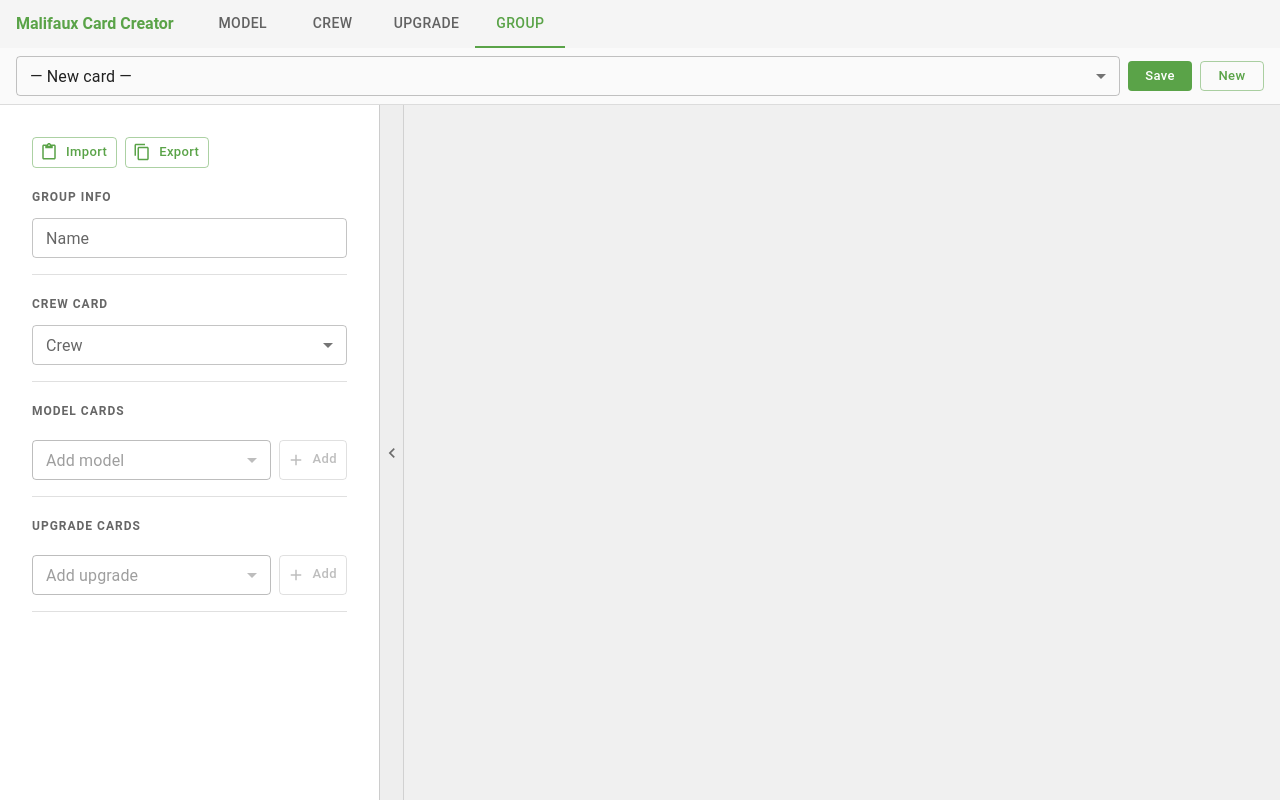
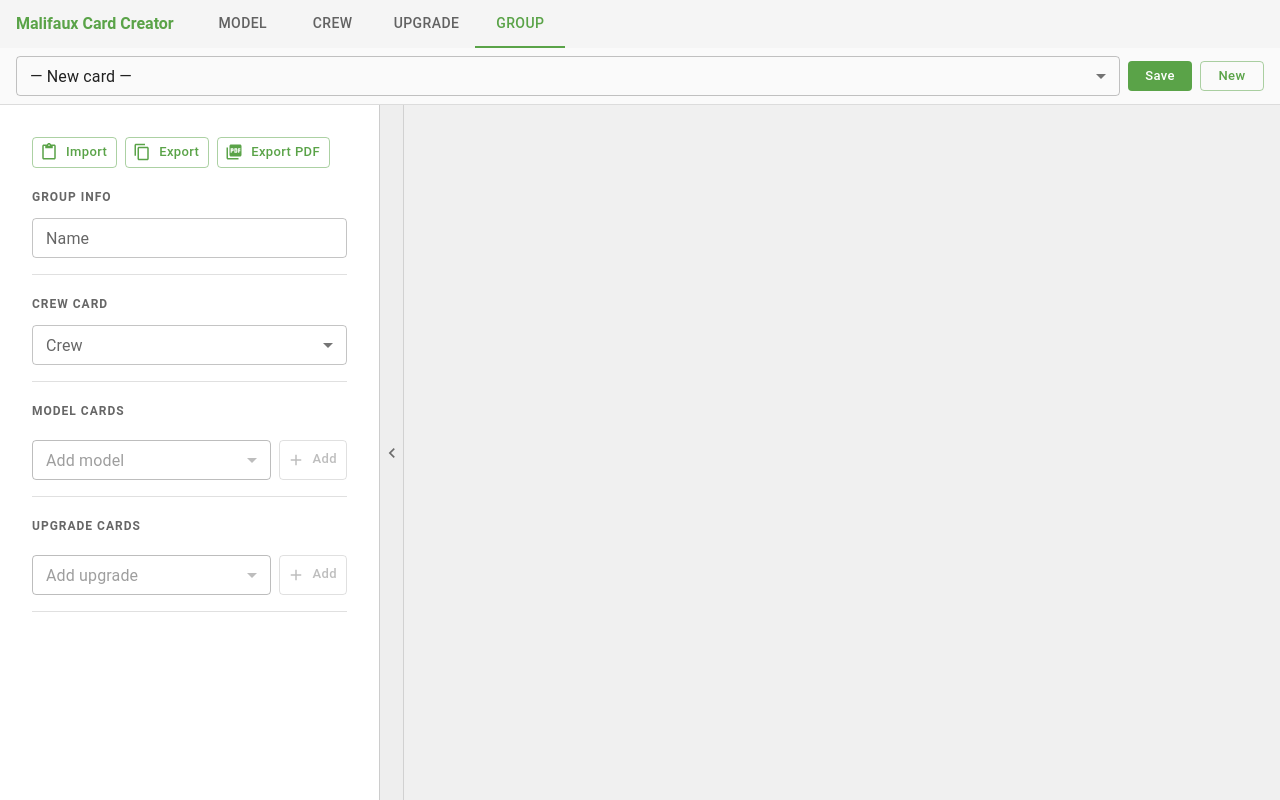
Before and after one commit to BlakeMSteel/malifaux-card-creator, a React (Vite) app: page / in a window 1280 px wide. Both pictures are taken after a click on the tab "GROUP". Built offline with nearby package versions, Linux system fonts and the light colour scheme.

Commit message:
export as pdf

```diff
--- a/package.json
+++ b/package.json
@@ -17,6 +17,8 @@
     "@emotion/styled": "^11.14.1",
     "@mui/icons-material": "^9.0.1",
     "@mui/material": "^9.0.1",
+    "html2canvas": "^1.4.1",
+    "jspdf": "^4.2.1",
     "react": "^19.2.5",
     "react-dom": "^19.2.5",
     "react-icons": "^5.6.0"
--- a/src/GroupCard/Form/GroupCardForm.tsx
+++ b/src/GroupCard/Form/GroupCardForm.tsx
@@ -24,6 +24,7 @@
 import DeleteIcon from "@mui/icons-material/Delete";
 import ContentCopyIcon from "@mui/icons-material/ContentCopy";
 import ContentPasteIcon from "@mui/icons-material/ContentPaste";
+import PictureAsPdfIcon from "@mui/icons-material/PictureAsPdf";
 
 interface Props {
   group: CardGroupData;
@@ -33,6 +34,8 @@
   upgradeCards: SavedUpgradeCardEntry[];
   onExport: () => void;
   onImport: () => void;
+  onExportPdf: () => void;
+  pdfExporting: boolean;
 }
 
 function Section({
@@ -145,13 +148,15 @@
   upgradeCards,
   onExport,
   onImport,
+  onExportPdf,
+  pdfExporting,
 }: Props) {
   const update = (patch: Partial<CardGroupData>) =>
     onChange({ ...group, ...patch });
 
   return (
     <Box component="form" onSubmit={(e) => e.preventDefault()} sx={{ p: 2 }}>
-      <Stack direction="row" spacing={1} sx={{ mb: 2.5 }}>
+      <Stack direction="row" spacing={1} sx={{ mb: 2.5, flexWrap: "wrap" }}>
         <Button
           size="small"
           variant="outlined"
@@ -167,6 +172,15 @@
           onClick={onExport}
         >
           Export
+        </Button>
+        <Button
+          size="small"
+          variant="outlined"
+          startIcon={<PictureAsPdfIcon />}
+          onClick={onExportPdf}
+          disabled={pdfExporting}
+        >
+          {pdfExporting ? "Generating…" : "Export PDF"}
         </Button>
       </Stack>
 
--- a/src/GroupCard/GroupCard.tsx
+++ b/src/GroupCard/GroupCard.tsx
@@ -1,4 +1,4 @@
-import { Fragment } from "react";
+import { Fragment, useRef, useState } from "react";
 import type {
   CardGroupData,
   SavedCardEntry,
@@ -6,6 +6,7 @@
   SavedUpgradeCardEntry,
 } from "../types";
 import CardLayout from "../SharedComponents/CardLayout";
+import { exportContainerToPdf } from "../SharedComponents/exportPdf";
 import GroupCardForm from "./Form/GroupCardForm";
 import StatCardFront from "../StatCard/Front/StatCardFront";
 import StatCardBack from "../StatCard/Back/StatCardBack";
@@ -32,6 +33,9 @@
   onExport,
   onImport,
 }: Props) {
+  const previewRef = useRef<HTMLDivElement>(null);
+  const [pdfExporting, setPdfExporting] = useState(false);
+
   const crewEntry = crewCards.find((e) => e.id === group.crewCardId);
   const statEntries = group.statCardIds
     .map((id) => statCards.find((e) => e.id === id))
@@ -39,6 +43,21 @@
   const upgradeEntries = group.upgradeCardIds
     .map((id) => upgradeCards.find((e) => e.id === id))
     .filter((e): e is SavedUpgradeCardEntry => !!e);
+
+  const handleExportPdf = async () => {
+    if (!previewRef.current) return;
+    setPdfExporting(true);
+    try {
+      await exportContainerToPdf(
+        previewRef.current,
+        `${group.name || "group"}.pdf`,
+      );
+    } catch {
+      window.alert("Could not generate the PDF.");
+    } finally {
+      setPdfExporting(false);
+    }
+  };
 
   return (
     <CardLayout
@@ -51,10 +70,12 @@
           upgradeCards={upgradeCards}
           onExport={onExport}
           onImport={onImport}
+          onExportPdf={handleExportPdf}
+          pdfExporting={pdfExporting}
         />
       }
       preview={
-        <div className="cards-container">
+        <div className="cards-container" ref={previewRef}>
           {crewEntry && (
             <Fragment key={crewEntry.id}>
               <CrewCardFront card={crewEntry.card} />
--- /dev/null
+++ b/src/SharedComponents/exportPdf.ts
@@ -0,0 +1,43 @@
+import html2canvas from "html2canvas";
+import jsPDF from "jspdf";
+
+const PX_TO_PT = 0.75; // 1 CSS px = 1/96in, 1pt = 1/72in
+
+// Renders each direct child of `container` (one card face) to its own PDF
+// page, sized to match that face's on-screen dimensions, at 2x resolution
+// for crisper print output.
+export async function exportContainerToPdf(
+  container: HTMLElement,
+  filename: string,
+) {
+  const faces = Array.from(container.children).filter(
+    (el): el is HTMLElement => el instanceof HTMLElement,
+  );
+  if (faces.length === 0) return;
+
+  let pdf: jsPDF | null = null;
+
+  for (const face of faces) {
+    const widthPt = face.offsetWidth * PX_TO_PT;
+    const heightPt = face.offsetHeight * PX_TO_PT;
+    const canvas = await html2canvas(face, {
+      scale: 2,
+      backgroundColor: "#ffffff",
+    });
+    const imgData = canvas.toDataURL("image/png");
+    const orientation = widthPt > heightPt ? "landscape" : "portrait";
+
+    if (!pdf) {
+      pdf = new jsPDF({
+        orientation,
+        unit: "pt",
+        format: [widthPt, heightPt],
+      });
+    } else {
+      pdf.addPage([widthPt, heightPt], orientation);
+    }
+    pdf.addImage(imgData, "PNG", 0, 0, widthPt, heightPt);
+  }
+
+  pdf!.save(filename);
+}
```
Also changed, not shown: 1 other file (tests, documents, lock files or other folders).
